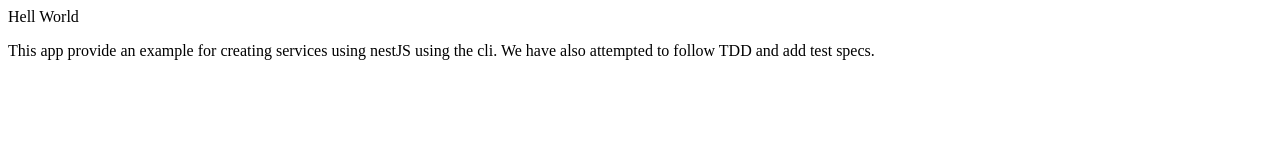
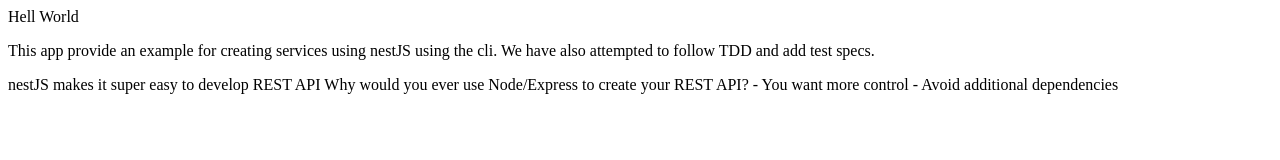
Before and after one commit to rakesh725/nest-pact-example, a website: page index.html in a window 1280 px wide. Drawn offline with Linux system fonts and the light colour scheme.

Commit message:
More updates to index.html

```diff
--- a/index.html
+++ b/index.html
@@ -11,6 +11,12 @@
     <p>
         This app provide an example for creating services using nestJS using the cli. We have also attempted to follow TDD and add test specs.
     </p>
+    <div>
+        nestJS makes it super easy to develop REST API
+        Why would you ever use Node/Express to create your REST API?
+        - You want more control
+        - Avoid additional dependencies
+    </div>
 </head>
 <body>
 
```
